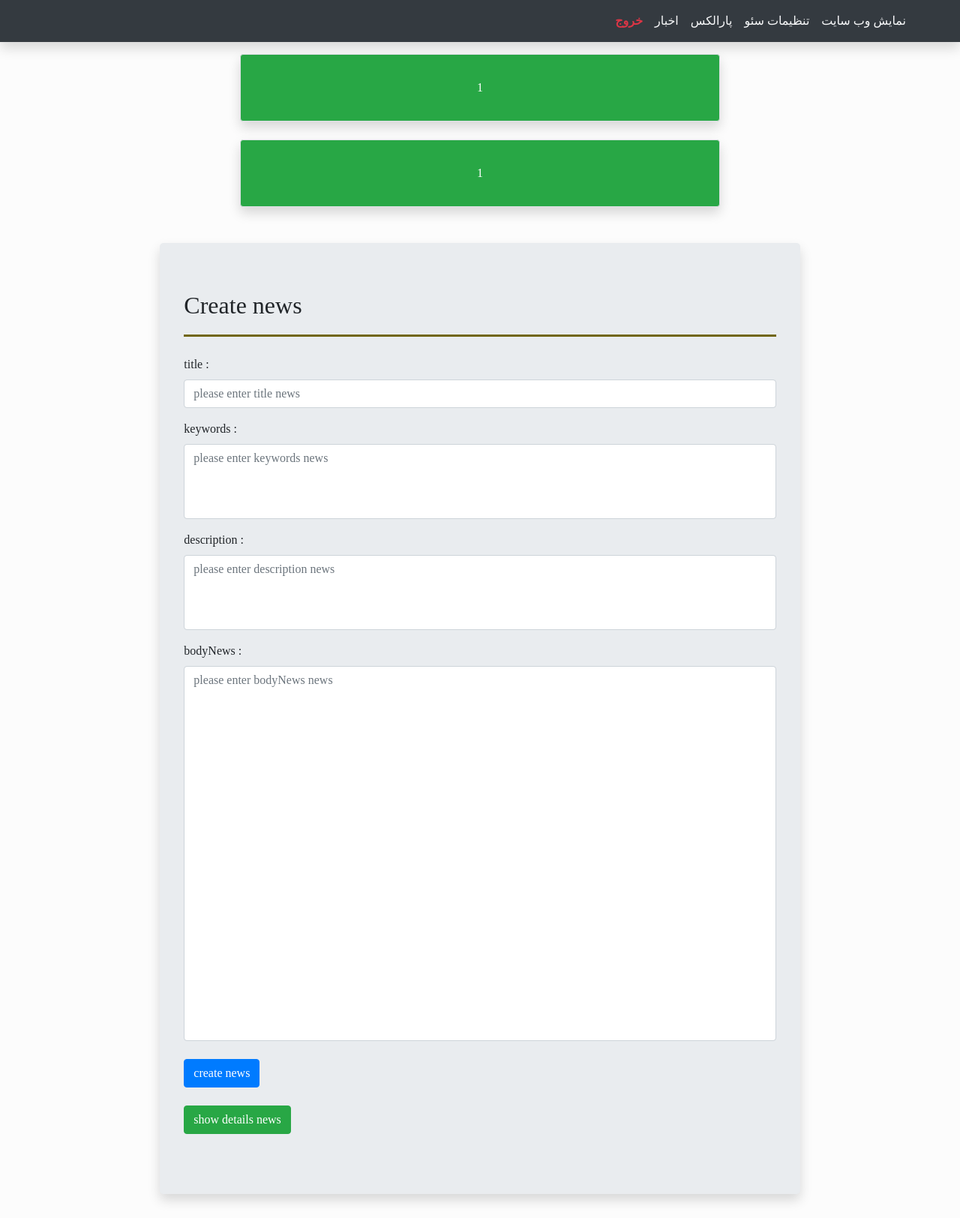
After one commit to mohammadShM/ShoppingPhp, a PHP site: page /administrator/panel/admin/create_news.php in a window 1280 px wide. The commit adds this page. Shown: the whole page at 75% size. Run offline with PHP 8.4, Linux system fonts and the light colour scheme; the visitor is signed in with stand-in values (Sample User, id 1); some libraries are stand-ins or nearby versions; some web fonts are replaced.

Commit message:
create crud for news in backend site

```diff
--- a/administrator/panel/admin/_menu.php
+++ b/administrator/panel/admin/_menu.php
@@ -2,7 +2,7 @@
   <div class="collapse navbar-collapse" id="collapsibleNavId">
     <ul class="navbar-nav my-2 my-lg-0 mr-sm-2">
       <li class="nav-item">
-        <a class="nav-link text-light font-weight-normal" href="<?php echo URL ?>/indexSite.php"
+        <a class="nav-link text-light font-weight-normal" href="<?php echo URL ?>/index.php"
            target="_blank">نمایش وب سایت</a>
       </li>
       <li class="nav-item">
@@ -12,6 +12,9 @@
         <a class="nav-link text-light font-weight-normal" href="create_parallax.php">پارالکس</a>
       </li>
       <li class="nav-item">
+        <a class="nav-link text-light font-weight-normal" href="create_news.php">اخبار</a>
+      </li>
+      <li class="nav-item">
         <a class="nav-link text-danger font-weight-bold" href="../logout.php">خروج</a>
       </li>
     </ul>
--- /dev/null
+++ b/administrator/panel/admin/create_news.php
@@ -0,0 +1,97 @@
+<?php
+declare(strict_types=1);
+include_once "../config/config.php";
+checkSession();
+?>
+<!doctype html>
+<html lang="en">
+<head>
+  <meta charset="UTF-8">
+  <meta name="viewport"
+        content="width=device-width, user-scalable=no, initial-scale=1.0, maximum-scale=1.0, minimum-scale=1.0">
+  <meta http-equiv="X-UA-Compatible" content="ie=edge">
+  <title>ایجاد پارالکس</title>
+  <!-- =================================== link css =================================== -->
+  <link rel="stylesheet" href="<?php echo URL . Bootstrap_Min; ?>"/>
+  <link rel="stylesheet" href="<?php echo URL . Admin_Css; ?>"/>
+  <link rel="stylesheet" href="<?php echo URL . toastCss; ?>"/>
+  <script src="https://cdn.tiny.cloud/1/zykcdvg859mggsxd8w1of22bn6a9ab8hielth8gnorsgpne9/tinymce/5/tinymce.min.js"
+          referrerpolicy="origin"></script>
+  <script>
+      tinymce.init({
+          selector: 'textarea#bodyNews'
+      });
+  </script>
+</head>
+<body>
+<!-- =================================== Start make template =================================== -->
+<section class="container-fluid p-0 m-0">
+  <!-- =================================== Start make menu =================================== -->
+    <?php include_once "_menu.php"; ?>
+  <!-- =================================== End make menu =================================== -->
+  <!-- =================================== Start make form =================================== -->
+  <section class="data mt-5">
+    <section class="row m-0 p-0">
+        <?php if (isset($_SESSION['create'])): ?>
+          <section class="col-6 offset-3 p-3 bg-success mt-4 shadow rounded border">
+            <p class="text-center pt-3 text-white">
+                <?php echo $_SESSION['create']; ?>
+            </p>
+          </section>
+        <?php endif; ?>
+        <?php if (isset($_SESSION['unique'])): ?>
+          <section class="col-6 offset-3 p-3 bg-success mt-4 shadow rounded border">
+            <p class="text-center pt-3 text-white">
+                <?php echo $_SESSION['unique']; ?>
+            </p>
+          </section>
+        <?php endif; ?>
+    </section>
+    <section class="row m-0 p-0">
+      <section class="col-8 offset-2 jumbotron mt-5 shadow">
+        <h2 style="padding-bottom: 20px;margin-bottom:25px;border-bottom: 3px solid #716611;">Create news</h2>
+        <form action="news/insert.php" method="post" enctype="multipart/form-data">
+          <section class="form-group">
+            <label for="title">title : </label>
+            <input type="text" name="title" id="title"
+                   placeholder="please enter title news" class="form-control">
+          </section>
+          <section class="form-group">
+            <label for="keywords">keywords : </label>
+            <textarea name="keywords" id="keywords" style="resize:none;height:100px;"
+                      placeholder="please enter keywords news" value="" class="form-control"></textarea>
+          </section>
+          <section class="form-group">
+            <label for="description">description : </label>
+            <textarea name="description" id="description" style="resize:none;height:100px;"
+                      placeholder="please enter description news" value="" class="form-control"></textarea>
+          </section>
+          <section class="form-group">
+            <label for="bodyNews">bodyNews : </label>
+            <textarea name="bodyNews" id="bodyNews" style="resize:none;height:500px;"
+                      placeholder="please enter bodyNews news" value="" class="form-control"></textarea>
+          </section>
+          <section class="form-group mt-4">
+            <input type="submit" class="btn btn-primary" value="create news">
+          </section>
+          <section class="form-group mt-4">
+            <a type="submit" class="btn btn-success" href="show_details_news.php">show details news</a>
+          </section>
+        </form>
+      </section>
+    </section>
+  </section>
+  <!-- =================================== End make form =================================== -->
+  <!-- =================================== For remive session =================================== -->
+    <?php $_SESSION['create'] = null; ?>
+    <?php $_SESSION['unique'] = null; ?>
+  <!-- =================================== For remive session =================================== -->
+</section>
+<!-- =================================== End make template =================================== -->
+<!-- =================================== link js =================================== -->
+<script src="<?php echo URL . JQUERY; ?>"></script>
+<script src="<?php echo URL . Bootstrap_Min_BUNDLE; ?>"></script>
+<script src="<?php echo URL . Bootstrap_Min_JS; ?>"></script>
+<script src="<?php echo URL . toastJs; ?>"></script>
+</body>
+</html>
```
Also changed, not shown: administrator/panel/admin/news/delete.php (added, +10 -0 lines), administrator/panel/admin/news/insert.php (added, +23 -0 lines), administrator/panel/admin/show_details_news.php (added, +88 -0 lines), administrator/panel/config/News.php (added, +49 -0 lines).
